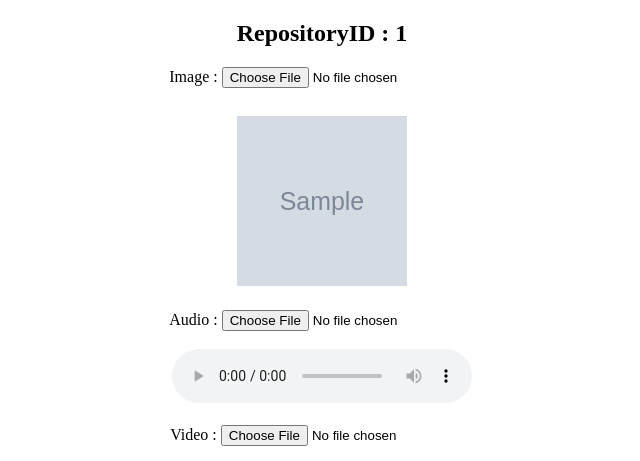
After one commit to venkatesh533/RepositoryDemo, a Django app: template templates/edit_repofiles.html in a window 1280 px wide. The commit adds this page. Shown: the top 461 px of the page, without its empty margins (318-958 px from the left). Run offline with Django 3.2, Linux system fonts and the light colour scheme; the template is opened without the code that fills it: most values are stand-ins (such as "Sample title", 1, 10 or a date in 2020); grey boxes marked "Sample" are stand-in pictures; parts of the project's set-up code (start-up, migrations or seed data) failed here and were passed over; some libraries are stand-ins or nearby versions.

Commit message:
edit action provided to repository files

```diff
--- a/DjangoProject/urls.py
+++ b/DjangoProject/urls.py
@@ -25,6 +25,7 @@ urlpatterns = [
     path('add-reposit/',add_reposit,name="add_reposit"),
     path('repos-list/',repos_list,name="repos_list"),
     path('repo-view/<int:pk>/',repo_view,name="repo_view"),
+    path('edit-repofiles/<int:pk>/',edit_repofiles,name="edit_repofiles"),
     path('download-file/<int:pk>/',download_file,name="download_file"),
 
 ]
--- /dev/null
+++ b/templates/edit_repofiles.html
@@ -0,0 +1,107 @@
+<!DOCTYPE html>
+{% load repo_tags %}
+<html>
+<head>
+	<title>Edit Of RepositoryFiles</title>
+</head>
+<body style="text-align: center;">
+	<div>
+		<h2>RepositoryID : {{repofile_obj.repo.repo_id}}</h2>
+	</div>
+	<div>
+		<form name="upload_form" action="." method="post" enctype="multipart/form-data" >{% csrf_token %}
+			Image :
+			<input type="file" name="repo_image" id="repo_image" style="display: inline;" /> <br /> <br />
+			<div class="col-sm-12" style="margin-bottom:20px;margin-top:10px;" >
+	                <div class="row">
+	                <img id="output" {% if repofile_obj.repo_image %} src='/static/MediaFiles/{{repofile_obj.repo_image.url}}' {% else %}
+	                alt="please upload image" {% endif %} width="170" height="170" />
+	            	</div>
+            </div>
+			Audio :
+			<input type="file" name="repo_audio" id="repo_audio" style="display: inline;" /> <br /> <br />
+			{% if repofile_obj.repo_audio %}
+					<audio controls>
+						<source src='/static/MediaFiles/{{repofile_obj.repo_audio.url}}' type="audio/mpeg">
+						Your browser does not support the audio tag.
+					</audio> <br /> <br />
+				{% else %}
+					Please upload audio file <br />
+			{% endif %}
+			Video :
+			<input type="file" name="repo_video" id="repo_video" style="display: inline;" /> <br /> <br />
+			{% if repofile_obj.repo_video %}
+					<video width="300" height="200" controls>
+						<source src='/static/MediaFiles/{{repofile_obj.repo_video.url}}' type="video/mp4"> <br />
+						Your browser does not support the video tag.
+					</video> <br /> <br />
+				{% else %}
+					Please upload video file <br /> <br />
+				{% endif %}
+			<input type="submit" name="submit_btn" />
+			<a href="/repo-view/{{repofile_obj.repo.id}}/">
+				<input type="button" name="cancel_btn" value="Cancel" />
+			</a>
+		</form>
+		{% if msg %}
+			<p style="color: red;">{{msg}}</p>
+		{% endif %}
+	</div>
+
+</body>
+<script src="//ajax.googleapis.com/ajax/libs/jquery/1.9.1/jquery.min.js"></script>
+<script type="text/javascript">
+//binds to onchange event of your input field
+$('#repo_image').bind('change', function() {
+
+  //this.files[0].size gets the size of your file.
+  var file_size = (this.files[0].size);
+  //alert(file_size);
+
+});
+</script>
+
+<script>
+$('#repo_image').change(
+    function () {
+        var fileExtension = [  'jpg','png','jpeg'];
+        if ($.inArray($(this).val().split('.').pop().toLowerCase(), fileExtension) == -1) {
+                alert("Only '.jpg','.png','.jpeg' formats are allowed.");
+                $("#repo_image").val("");
+                return false;
+                }
+});
+</script>
+
+<script>
+$('#repo_audio').change(
+    function () {
+        var fileExtension = [  'mp3' ];
+        if ($.inArray($(this).val().split('.').pop().toLowerCase(), fileExtension) == -1) {
+                alert("Only '.mp3' format is allowed.");
+                $("#repo_audio").val("");
+                return false;
+                }
+});
+</script>
+
+<script>
+$('#repo_video').change(
+    function () {
+        var fileExtension = [  'mp4' ];
+        if ($.inArray($(this).val().split('.').pop().toLowerCase(), fileExtension) == -1) {
+                alert("Only '.mp4' format is allowed.");
+                $("#repo_video").val("");
+                return false;
+                }
+});
+</script>
+
+<script>
+  var loadFile = function(event) {
+    var output = document.getElementById('output');
+    output.src = URL.createObjectURL(event.target.files[0]);
+  };
+</script>
+
+</html>
--- a/templates/repo_view.html
+++ b/templates/repo_view.html
@@ -37,6 +37,7 @@
 			<th>Image</th>
 			<th>Audio</th>
 			<th>Video</th>
+			<th>Action</th>
 			</tr>
 			{% for i in contacts %}
 			<tr>
@@ -73,6 +74,9 @@
 				{% else %}
 					No Video File
 				{% endif %}
+				</td>
+				<td>
+					<a href="/edit-repofiles/{{i.id}}/">Edit</a>
 				</td>
 			</tr>
 			{% endfor %}
```
Also changed, not shown: Repository/views.py (+25 -0 lines).
